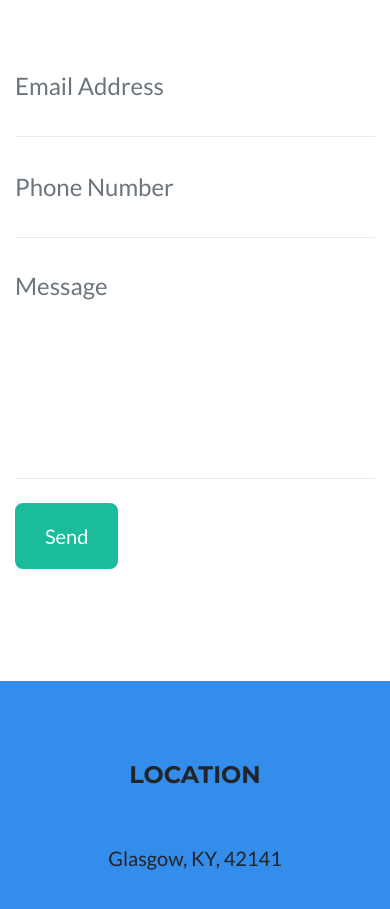
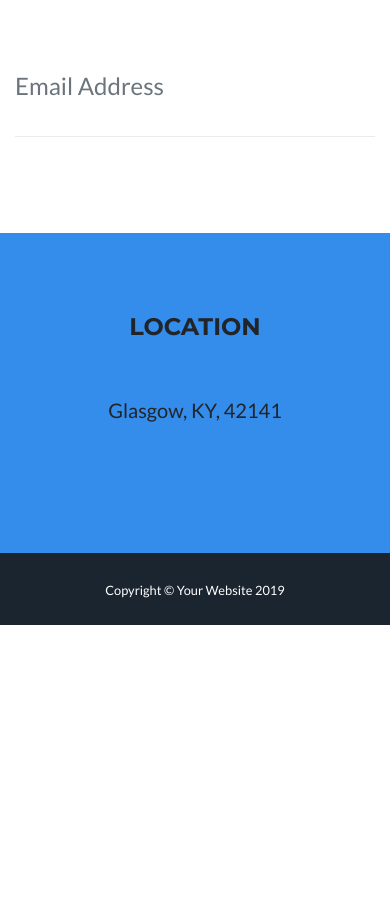
Before and after one commit to dakotasmothers/dakotasmothers.github.io, a website with bundled scripts: page index.html in a window 390 px wide. Shown: the part 3720-4629 px from the top of the page. After the commit the page ends 4345 px from the top, so only its background shows below. Built offline with nearby package versions, Linux system fonts and the light colour scheme; a web font is replaced by a local one.

Commit message:
Got rid of phone and message boxes

```diff
--- a/index.html
+++ b/index.html
@@ -238,25 +238,7 @@
                 <p class="help-block text-danger"></p>
               </div>
             </div>
-            <div class="control-group">
-              <div class="form-group floating-label-form-group controls mb-0 pb-2">
-                <label>Phone Number</label>
-                <input class="form-control" id="phone" type="tel" placeholder="Phone Number" required="required" data-validation-required-message="Please enter your phone number.">
-                <p class="help-block text-danger"></p>
-              </div>
-            </div>
-            <div class="control-group">
-              <div class="form-group floating-label-form-group controls mb-0 pb-2">
-                <label>Message</label>
-                <textarea class="form-control" id="message" rows="5" placeholder="Message" required="required" data-validation-required-message="Please enter a message."></textarea>
-                <p class="help-block text-danger"></p>
-              </div>
-            </div>
-            <br>
-            <div id="success"></div>
-            <div class="form-group">
-              <button type="submit" class="btn btn-primary btn-xl" id="sendMessageButton">Send</button>
-            </div>
+
           </form>
         </div>
       </div>
```
